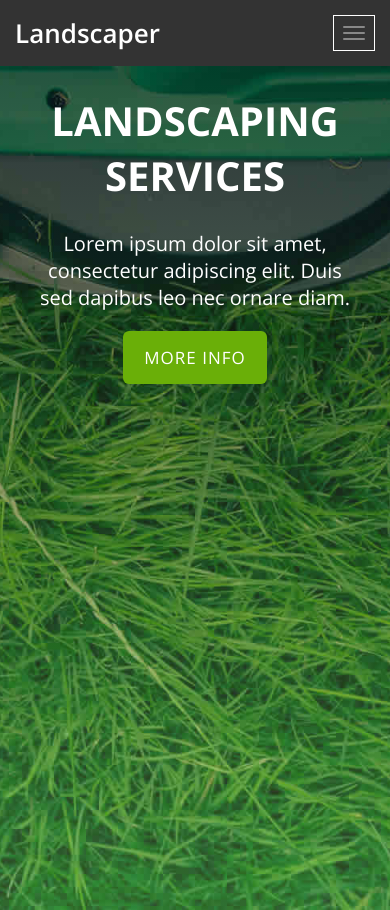
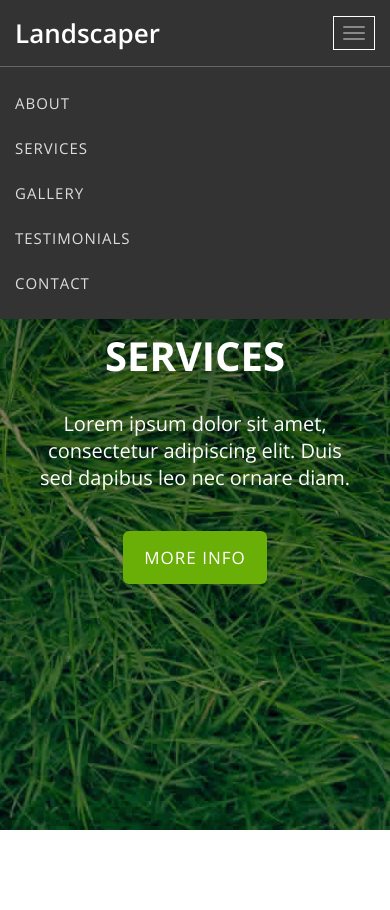
Before and after one commit to zloty-test/landscaper, a plain HTML site: page index.html in a window 390 px wide. Both pictures are taken after a click on the button 354 px from the left and 33 px from the top of the page. After the commit the page ends 844 px from the top, so only its background shows below. Drawn offline with nearby package versions, Linux system fonts and the light colour scheme.

Commit message:
responsywne menu i sekcja header

```diff
--- a/index.html
+++ b/index.html
@@ -18,14 +18,14 @@
 				<div class="col-12">
 					<div class="menu">
 						<a href="#" class="menu__logo">Landscaper</a>
-							<button class="menu-btn">
+						<button class="menu-btn" id="js-menu-btn">
 							<span class="menu-btn__line"></span>
 							<span class="menu-btn__line menu-btn__line--central"></span>
 							<span class="menu-btn__line"></span>
 						</button>
-					</div>
-					<div class="menu-content">
-						<ul>
+						<div class="menu-content" id="js-menu-content">
+							<div class="container">
+								<ul class="menu-content__list">
 									<li class="menu-content__item"><a href="">about</a></li>
 									<li class="menu-content__item"><a href="">services</a></li>
 									<li class="menu-content__item"><a href="">gallery</a></li>
@@ -36,14 +36,17 @@
 						</div>
 					</div>
 				</div>
+			</div>
+		</div>
 	</nav>
+	<!--   Header   zloty  -->
 	<header id="header">
 		<div class="intro">
 			<div class="intro--overlay">
 				<div class="intro__content">
 					<div class="container">
 						<div class="row justify-content-center">
-								<div class="col-11">
+							<div class="col-11 col-md-9">
 								<h1 class="intro__heading">Landscaping Services</h1>
 								<p class="intro__text">Lorem ipsum dolor sit amet, consectetur adipiscing elit.
 									Duis sed dapibus leo nec ornare diam.</p>
@@ -54,11 +57,14 @@
 						</div>
 					</div>
 				</div>
-
 			</div>
 		</div>
 	</header>
-	<!--   -->
+
+
+
+
+	<script src="js/main.js"></script>
 </body>
 
 </html>
--- a/js/main.js
+++ b/js/main.js
@@ -0,0 +1,10 @@
+
+var menu = (function(){
+    var data = {
+        menuBtn : document.querySelector('#js-menu-btn'),
+        menuContent : document.querySelector('#js-menu-content')
+    };
+    data.menuBtn.addEventListener('click',function(){
+        data.menuContent.classList.toggle('menu-content--on');
+    });
+})();
--- a/sass/_components.scss
+++ b/sass/_components.scss
@@ -7,4 +7,8 @@
     letter-spacing: 1px;
     font-size: 17px;
     font-weight: 400;
+    transition: background-color .3s;
+    &:hover {
+        background-color: #5f9d07;
+    }
 }
--- a/sass/zloty/_header.scss
+++ b/sass/zloty/_header.scss
@@ -1,13 +1,19 @@
 .intro {
-    min-height: 100vh;
+    height: 100vh;
+    max-height: 830px;
     background: url(../../assets/img/intro-bg.jpg) top center no-repeat;
     background-size: cover;
     &--overlay {
-        min-height: 100vh;
-        background: linear-gradient(to bottom, rgba(0,0,0,0.6) 0%, rgba(112,173,71,0.4) 100%);
+        height: 100vh;
+        max-height: 830px;
+        background: linear-gradient(to bottom, rgba(0, 0, 0, 0.6) 0%, rgba(0, 0, 0, 0.4) 100%);
     }
+
     &__content {
-        margin-top: 66px;
+        // padding-top: 66px;
+        height: 100%;
+        display: flex;
+        align-items: center;
         text-align: center;
         color: #fff;
     }
@@ -15,9 +21,22 @@
         font-weight:700;
         font-size: 40px;
         text-transform: uppercase;
+        @include screen(sm) {
+            font-size: 48px;
+        }
+        @include screen(md) {
+            font-size: 56px;
+        }
+        @include screen(lg) {
+            font-size: 64px;
+        }
     }
     &__text {
         font-size: 20px;
         font-weight: 400;
+        margin-bottom: 40px;
+        @include screen(md) {
+            font-size: 22px;
+        }
     }
 }
--- a/sass/zloty/_menu.scss
+++ b/sass/zloty/_menu.scss
@@ -11,6 +11,7 @@
     padding: 15px 0;
     display: flex;
     justify-content: space-between;
+    align-items: center;
     &__logo {
         font-size: 26px;
         font-weight: 600;
@@ -26,6 +27,9 @@
         color: blue;
         padding: 9px;
         transition: background-color .3s, border-color .3s;
+        @include screen(lg) {
+            display: none;
+        }
         &__line {
             display: block;
             width: 22px;
@@ -47,8 +51,24 @@
     }
     &-content {
         display: none;
+        position: fixed;
+        left: 0;
+        top: 66px;
+        right: 0;
+        background-color:#333333;
+        @include screen(lg) {
+            display: block;
+            position: static;
+        }
+        &--on {
+            display: block;
+            border-top:1px solid;
+        }
         &__item {
             margin-top: 5px;
+            @include screen(lg) {
+                margin-top: 0;
+            }
             & a {
                 display: block;
                 padding-top: 10px;
@@ -57,9 +77,19 @@
                 text-transform: uppercase;
                 color: #ddd;
                 transition: color .2s;
+                letter-spacing: 1px;
                 &:hover {
                     color: #6aaf08;
                 }
+                @include screen(lg) {
+                    padding: 0 20px;
+                }
+            }
+        }
+        &__list {
+            @include screen(lg) {
+                display: flex;
+                margin: 0;
             }
         }
     }
```
Also changed, not shown: css/style.css. Lines whose indentation alone changed are shown as unchanged.
